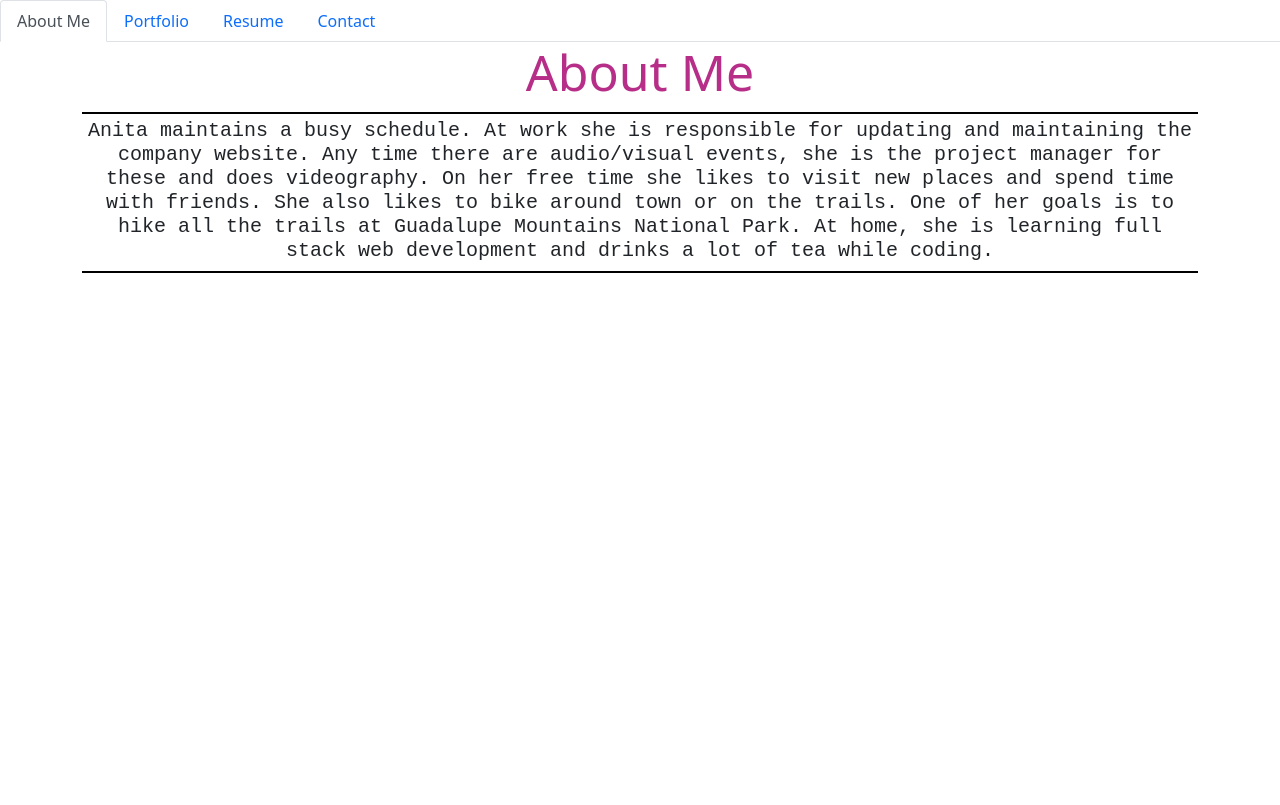
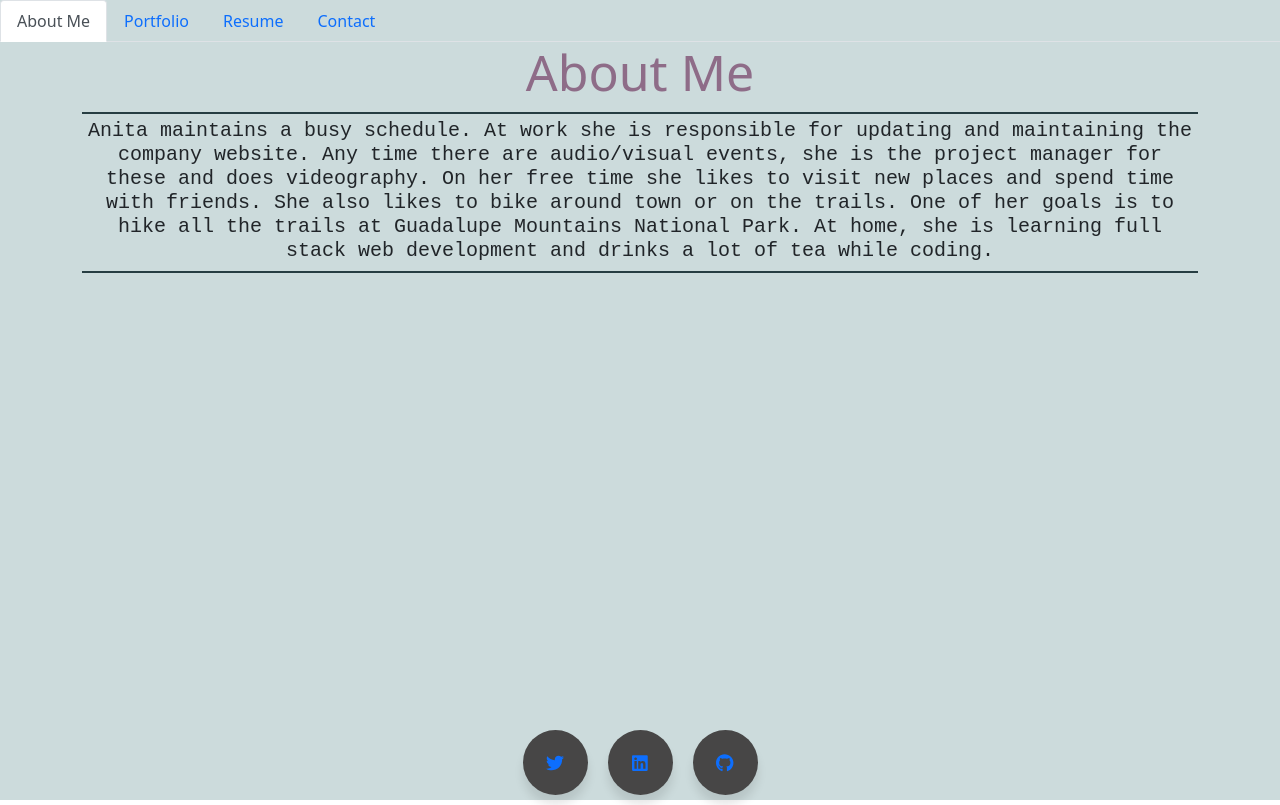
Before and after one commit to Neeta525/Professional_Portfolio_React, a React (Create React App) app: page / in a window 1280 px wide. Built offline with nearby package versions, Linux system fonts and the light colour scheme; the HTML template or start-up script is replaced by a standard one.

Commit message:
added footer, links, and styling

```diff
--- a/package.json
+++ b/package.json
@@ -5,6 +5,7 @@
   "private": true,
   "dependencies": {
     "@fortawesome/fontawesome-svg-core": "^6.1.1",
+    "@fortawesome/free-brands-svg-icons": "^6.1.1",
     "@fortawesome/free-solid-svg-icons": "^6.1.1",
     "@fortawesome/react-fontawesome": "^0.2.0",
     "@testing-library/jest-dom": "^5.16.4",
--- a/src/components/Footer.jsx
+++ b/src/components/Footer.jsx
@@ -1,18 +1,35 @@
 import React from 'react'
 import { FontAwesomeIcon } from "@fortawesome/react-fontawesome";
-// import { faCoffee } from '@fortawesome/free-solid-svg-icons';
+import { faGithub, faLinkedin, faTwitter } from '@fortawesome/free-brands-svg-icons';
+import '../styles/Pages.css'
+
 // import { faTwitterSquare } from '@fortawesome/free-solid-svg-icons';
 
 function Footer() {
   return (
-    <div ClassName="footer">
-      <footer ClassName="footer flex flex-wrap items-center justify-center px-2 py-3 bg-dark-800">
+    <div className="footer">
+      <div className="icon tooltips">
+      <footer className="icons">
         <a href="https://twitter.com/AnitaGChavez1"
         target='_blank'
         rel='noreferrer noreopener'
-        className='icons'>
-        <FontAwesomeIcon icon= {['fab', 'twitter']}/></a>
+        className='icon twitter'>
+        <FontAwesomeIcon icon={faTwitter} />
+        </a>
+        <a href="https://www.linkedin.com/in/anita-chavez-341284231/"
+        target='_blank'
+        rel='noreferrer noreopener'
+        className='icon linkedin'>
+        <FontAwesomeIcon icon={faLinkedin} />
+        </a>
+        <a href="https://github.com/Neeta525"
+        target='_blank'
+        rel='noreferrer noreopener'
+        className='icon github'>
+        <FontAwesomeIcon icon={faGithub} />
+        </a>
       </footer>
+      </div>
     </div>
   )
 }
--- a/src/components/PortfolioContainer.jsx
+++ b/src/components/PortfolioContainer.jsx
@@ -30,11 +30,13 @@ export default function PortfolioContainer() {
   const handlePageChange = (page) => setCurrentPage(page);
 
   return (
-    <div>
-
-      <NavTabs currentPage={currentPage} handlePageChange={handlePageChange} />
+    <div className ='mainContainer'>
+<div className = 'contentContainer'>
+<NavTabs currentPage={currentPage} handlePageChange={handlePageChange} />
 
       {renderPage()}
+</div>
+
       <Footer />
     </div>
 
--- a/src/pages/About.jsx
+++ b/src/pages/About.jsx
@@ -1,4 +1,5 @@
 import React from 'react'
+// import neeta form '../images/Neeta.jpg';
 
 
 function About() {
@@ -10,6 +11,7 @@ function About() {
               <div className="col-md-12 text-center">
                 <h1 className="main-heading">About Me</h1>
                 <div className="underline mx-auto">
+                {/* <img src={Neeta} alt="photo of Anita" /> */}
                   <h5>
                   Anita maintains a busy schedule. At work she is responsible for updating and maintaining the company website. Any time there are audio/visual events, she is the project manager for these and does videography. On her free time she likes to visit new places and spend time with friends. She also likes to bike around town or on the trails. One of her goals is to hike all the trails at Guadalupe Mountains National Park. At home, she is learning full stack web development and drinks a lot of tea while coding.
                   </h5>
--- a/src/pages/Contact.jsx
+++ b/src/pages/Contact.jsx
@@ -24,7 +24,6 @@ function Contact() {
                     <Form.Control type="password" placeholder="Password" />
                   </Form.Group>
                   <Form.Group className="mb-3" controlId="formBasicCheckbox">
-                    <Form.Check type="checkbox" label="Check me out" />
                   </Form.Group>
                   <Button variant="primary" type="submit">
                     Submit
--- a/src/pages/Portfolio.jsx
+++ b/src/pages/Portfolio.jsx
@@ -7,8 +7,8 @@ import passwordGen from '../images/passwordGen.png'
 import socialNetwork from '../images/socialNetwork.png';
 import teacup from '../images/teacup.png';
 import workday from '../images/workday.png';
-import Col from 'react-bootstrap/Col';
-import Row from 'react-bootstrap/Row';
+// import Col from 'react-bootstrap/Col';
+// import Row from 'react-bootstrap/Row';
 // import Container from 'react-bootstrap/Container';
 
 const Portfolio = () => {
@@ -59,11 +59,12 @@ const Portfolio = () => {
 
   function renderCard (card, index) {
     return (
-      <Row xs={2} md={4} className="g-4">
+      <>
+      <div className="g-4 row">
         {Array.from({ length: 1 }).map((_, index) => (
-          <Col>
-             <Card style={{ width: '25rem' }} key={index} className='box'>
-                <Card.Img variant="top" src={card.image} />
+          <div className='col-4 m-3'>
+             <Card style={{ width: '25rem', height:'20rem' }} key={index} className='box'>
+                <Card.Img className='img-fluid' variant="top" src={card.image} />
                   <Card.Body>
                   <Card.Title>{card.Title}</Card.Title>
                   <Card.Text>{card.Text}</Card.Text>
@@ -71,13 +72,23 @@ const Portfolio = () => {
                   <a href={card.gitLink} className="btn btn-link">GitHub Link</a>
                 </Card.Body>
               </Card>
-          </Col>
+          </div>
         ))}
-      </Row>
+      </div>
+      </>
     );
   }
 
 
-return <div className='grid'>{portfolioInfo.map(renderCard)}</div>;
+return (
+<>
+<h1 className="main-heading text-center">My Projects</h1>
+<div className="underline mx-auto"></div>
+<div className='grid'>
+
+  {portfolioInfo.map(renderCard)}</div>;
+</>
+)
+
 };
 export default Portfolio;
--- a/src/pages/Resume.jsx
+++ b/src/pages/Resume.jsx
@@ -1,4 +1,6 @@
 import React from 'react';
+import { FontAwesomeIcon } from "@fortawesome/react-fontawesome";
+import { faFile } from '@fortawesome/free-solid-svg-icons';
 
 
 function Resume() {
@@ -10,9 +12,12 @@ function Resume() {
               <div className="col-md-12 text-center">
                 <h1 className="main-heading">My Resume</h1>
                 <div className="underline mx-auto">
-                  <p>
-                    You can click on my resume here. Blah Blah Blah
-                  </p>
+                <a href="https://acrobat.adobe.com/link/track?uri=urn:aaid:scds:US:7de1f0a7-dd2f-4717-894c-50cfd30b822c"
+        target='_blank'
+        rel='noreferrer noreopener'
+        className='icons file'>
+        <FontAwesomeIcon icon={faFile} />
+        </a>
                 </div>
               </div>
             </div>
--- a/src/styles/Pages.css
+++ b/src/styles/Pages.css
@@ -1,3 +1,14 @@
+#root {
+    background-color: #CCDBDC;
+}
+
+.mainContainer {
+    min-height: 100vh;
+    display: flex;
+    justify-content: space-between;
+    flex-direction: column;
+}
+
 .section {
     min-height: 40px;
 }
@@ -7,26 +18,25 @@
     border-radius: 5px;
 }
 
-.main-heading {
-    color: rgb(183, 46, 137);
+.main-heading, h1 {
+    color: #8E6C88;
     font-size: 50px;
 }
 
 .underline {
     width: auto;
-    border-top: 2px solid black;
-    border-bottom: 2px solid black;
+    border-top: 2px solid #263D42;
+    border-bottom: 2px solid #263D42;
     margin-top: 10px;
     margin-bottom: 10px;
 }
 
 .footer {
     color:#1c6894;
-    height: 50px;
-    position: fixed;
-    left: 0;
-    right: 0;
-    bottom:0;
+    height: 75px;
+    display: flex;
+    justify-content: center;
+    align-items: center;
 }
 
 .underline h5 {
@@ -45,11 +55,11 @@ h5, p, text {
     font-family: 'Courier New', Courier, monospace;
 }
 
-
-
 .icons {
     display: inline-flex;
+    justify-content: center;
     list-style: none;
+
 }
 .icons .icon {
     position: relative;
@@ -103,20 +113,6 @@ h5, p, text {
 .icons .icon:hover span,
 .icons .icon:hover .tooltip {
     text-shadow: 0px -1px 0px rgba(0, 0, 0, 0.1);
-
-}
-.icons .facebook:hover,
-.icons .facebook:hover .tooltip,
-.icons .facebook:hover .tooltip::before {
-    background: #1877F2;
-    color: #ffffff;
-
-}
-.icons .instagram:hover,
-.icons .instagram:hover .tooltip,
-.icons .instagram:hover .tooltip::before {
-  background: #E4405F;
-  color: #ffffff;
 }
 .icons .twitter:hover,
 .icons .twitter:hover .tooltip,
@@ -124,6 +120,7 @@ h5, p, text {
   background: #1DA1F2;
   color: #ffffff;
 }
+
 .icons .github:hover,
 .icons .github:hover .tooltip,
 .icons .github:hover .tooltip::before {
@@ -136,9 +133,9 @@ h5, p, text {
   background: #1c6894;
   color: #ffffff;
 }
-.icons .people:hover,
-.icons .people:hover .tooltip,
-.icons .people:hover .tooltip::before {
+.icons .file:hover,
+.icons .file:hover .tooltip,
+.icons .file:hover .tooltip::before {
   background: #28941c;
   color: #ffffff;
 }
```
Also changed, not shown: src/images/Neeta.jpg (added), 1 other file (tests, documents, lock files or other folders).
